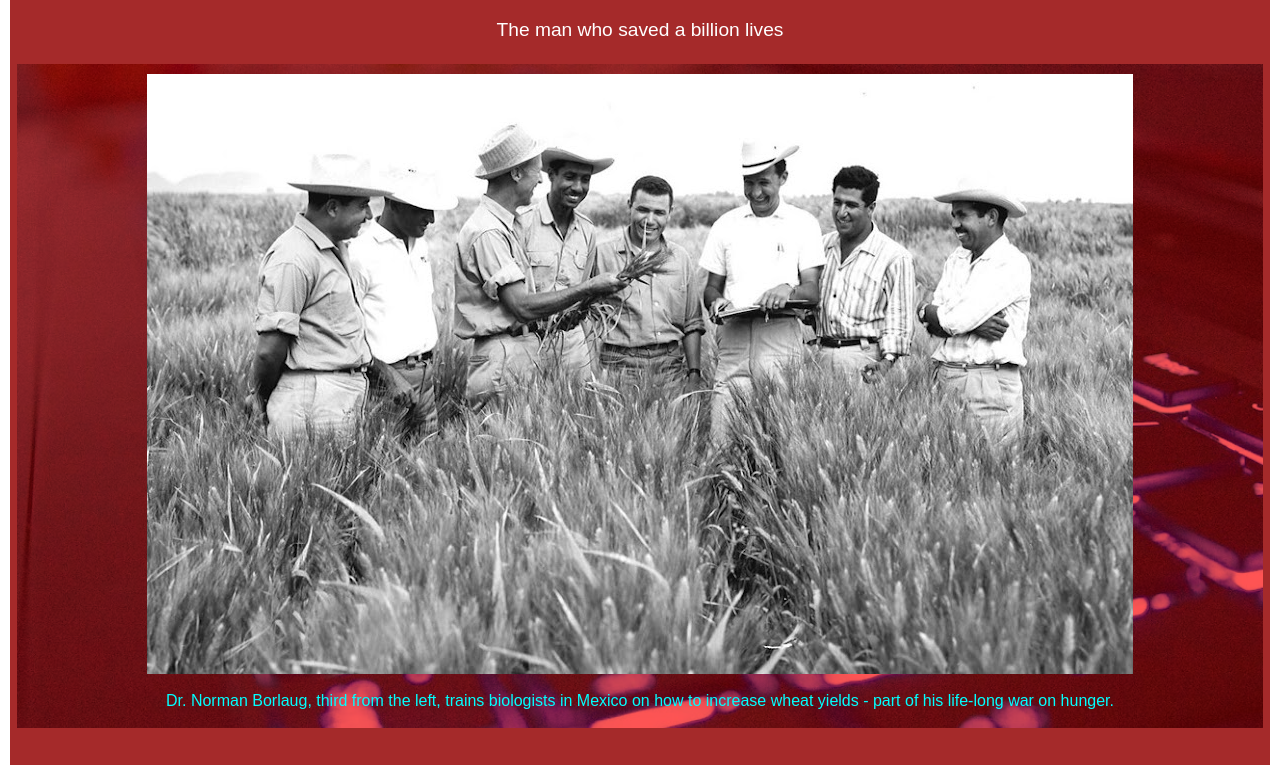
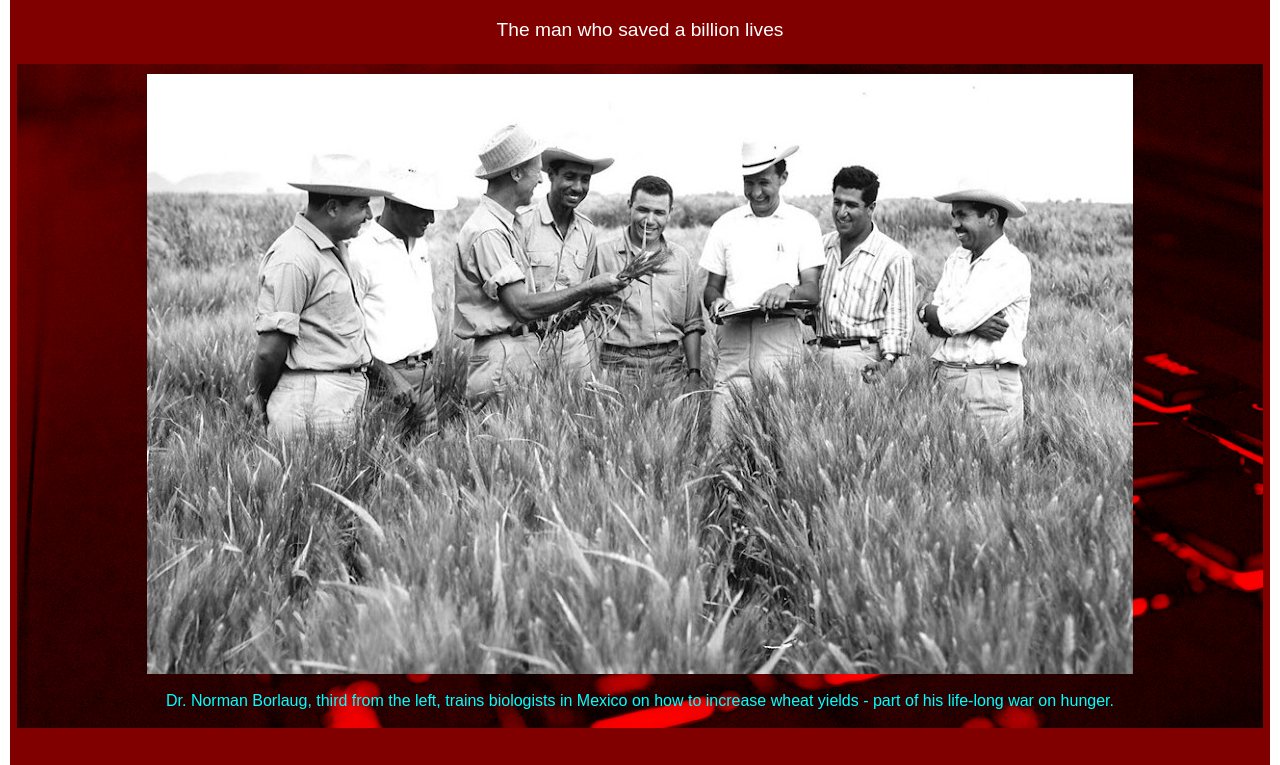
Before and after one commit to fridaystephan/Sixth-Assignment, a plain HTML site: page index.html in a window 1280 px wide. Shown: the part 214-979 px from the top of the page. Drawn offline with Linux system fonts and the light colour scheme.

Commit message:
Second commit

```diff
--- a/All_CSS/style.css
+++ b/All_CSS/style.css
@@ -8,7 +8,7 @@ body{
 }
 
 #main-page{
-    background-color: brown;
+    background-color: maroon;
     margin: 30px 10px;
     padding: 7px;
     border-radius: 10px;
@@ -30,7 +30,7 @@ body{
     background-image: url("../Images/background.jpg");
     background-blend-mode: overlay;
     background-size: cover;
-    background-color: brown;
+    background-color: maroon;
     padding: 10px;
     margin: 0;
 }
```
